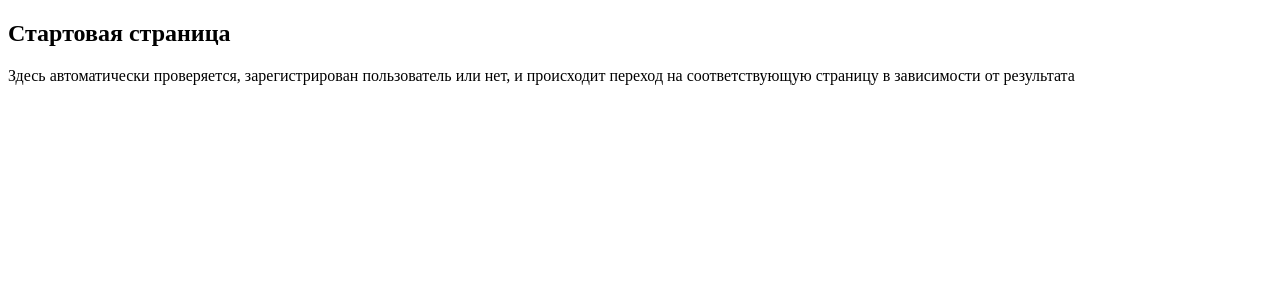
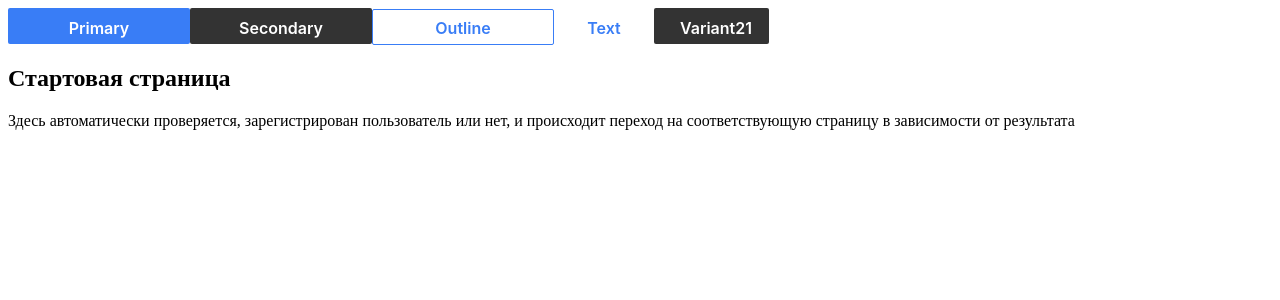
Before and after one commit to frontInct/webApp, a Next.js app: page / in a window 1280 px wide. Shown: the top 300 px of the page. Built offline with nearby package versions, Linux system fonts and the light colour scheme.

Commit message:
feat(IT-10): initial implementation of the Button component

```diff
--- a/src/app/page.tsx
+++ b/src/app/page.tsx
@@ -1,3 +1,4 @@
+import { Button } from '@/shared/components/button'
 import type { Metadata } from 'next'
 
 export const metadata: Metadata = {
@@ -7,6 +8,12 @@ export const metadata: Metadata = {
 export default function Page() {
   return (
     <div>
+      <Button variant="primary">Primary</Button>
+      <Button variant="secondary">Secondary</Button>
+      <Button variant="outline">Outline</Button>
+      <Button variant="textButton">Text</Button>
+      <Button variant="variant21">Variant21</Button>
+
       <h2>Стартовая страница</h2>
       <p>
         Здесь автоматически проверяется, зарегистрирован пользователь или нет, и происходит переход
--- /dev/null
+++ b/src/shared/components/button/Button.module.scss
@@ -0,0 +1,134 @@
+.button {
+  font-family: Inter;
+  font-weight: 600;
+  font-size: 16px;
+  line-height: 24px;
+  letter-spacing: 0px;
+  text-align: center;
+  width: 182px;
+  height: 36px;
+  border-radius: 2px;
+  padding: 6px 24px;
+  outline: none;
+  border: 2px solid transparent;
+  box-sizing: border-box;
+
+  &:hover:not(.disabled):not(.active) {
+    cursor: pointer;
+  }
+}
+
+/* Primary */
+.primary {
+  background-color: #397df6;
+  color: #ffffff;
+
+  &.active {
+    background-color: #2f68cc;
+    color: #edf3fa;
+  }
+
+  &:hover:not(.disabled):not(.active) {
+    background-color: #73a5ff;
+  }
+
+  &:focus:not(.disabled):not(.active) {
+    background-color: #397df6;
+    border-color: #2f68cc;
+  }
+
+  &.disabled {
+    background-color: #234e99;
+    color: #8d9094;
+  }
+}
+
+/* Secondary */
+.secondary {
+  background-color: #333333;
+  color: #ffffff;
+
+  &.active {
+    background-color: #212121;
+    color: #ffffff;
+  }
+
+  &:hover:not(.disabled):not(.active) {
+    background-color: #4c4c4c;
+  }
+
+  &:focus:not(.disabled):not(.active) {
+    background-color: #333333;
+    border: 1px solid #4c8dff;
+  }
+
+  &.disabled {
+    background-color: #171717;
+    color: #8d9094;
+  }
+}
+
+/* Outline */
+.outline {
+  background-color: transparent;
+  border: 1px solid #397df6;
+  color: #397df6;
+
+  &.active {
+    border: 1px solid #2f68cc;
+    color: #2f68cc;
+  }
+
+  &:hover:not(.disabled):not(.active) {
+    border: 1px solid #73a5ff;
+    color: #73a5ff;
+  }
+
+  &:focus:not(.disabled):not(.active) {
+    border: 1px solid #2f68cc;
+    color: #2f68cc;
+  }
+
+  &.disabled {
+    border: 1px solid #234e99;
+    color: #234e99;
+  }
+}
+
+/* TextButton */
+.textButton {
+  width: 100px;
+  height: 36px;
+  padding: 6px 24px;
+  border-radius: 2px;
+  background-color: transparent;
+  color: #397df6;
+  border: 2px solid transparent;
+
+  &.active {
+    color: #2f68cc;
+  }
+
+  &:hover:not(.disabled):not(.active) {
+    color: #73a5ff;
+  }
+
+  &:focus:not(.disabled):not(.active) {
+    color: #397df6;
+    border-color: #2f68cc;
+  }
+
+  &.disabled {
+    color: #234e99;
+  }
+}
+
+/* Variant21 */
+.variant21 {
+  width: 115px;
+  height: 36px;
+  padding: 6px 24px;
+  border-radius: 2px;
+  background-color: #333333;
+  color: #ffffff;
+}
--- /dev/null
+++ b/src/shared/components/button/Button.tsx
@@ -0,0 +1,43 @@
+import React from 'react'
+import styles from './Button.module.scss'
+
+type Variant = 'primary' | 'secondary' | 'outline' | 'textButton' | 'variant21'
+
+type Props = React.ButtonHTMLAttributes<HTMLButtonElement> & {
+  variant?: Variant
+  active?: boolean
+  width?: string | number
+  height?: string | number
+}
+
+export const Button = ({
+  children,
+  variant = 'primary',
+  active = false,
+  disabled = false,
+  className,
+  width,
+  height,
+  ...rest
+}: Props) => {
+  const classNames = [
+    styles.button, // базовый стиль
+    styles[variant], // модификатор по варианту
+    active && styles.active, // если active = true, добавим класс
+    disabled && styles.disabled, // если disabled = true, добавим класс
+    className,
+  ]
+    .filter(Boolean) // убирает все ложные значения (чтобы не было лишний undefined или false)
+    .join(' ') // соединяет элементы массива в строку
+
+  return (
+    <button
+      className={classNames}
+      disabled={disabled}
+      style={{ ...rest.style, width, height }} // можно пропсами менять размер кнопки
+      {...rest} // передаём всё остальное — onClick и т.д.
+    >
+      {children}
+    </button>
+  )
+}
--- /dev/null
+++ b/src/shared/components/button/index.ts
@@ -0,0 +1 @@
+export * from './Button';
```
Also changed, not shown: 1 other file (tests, documents, lock files or other folders).
